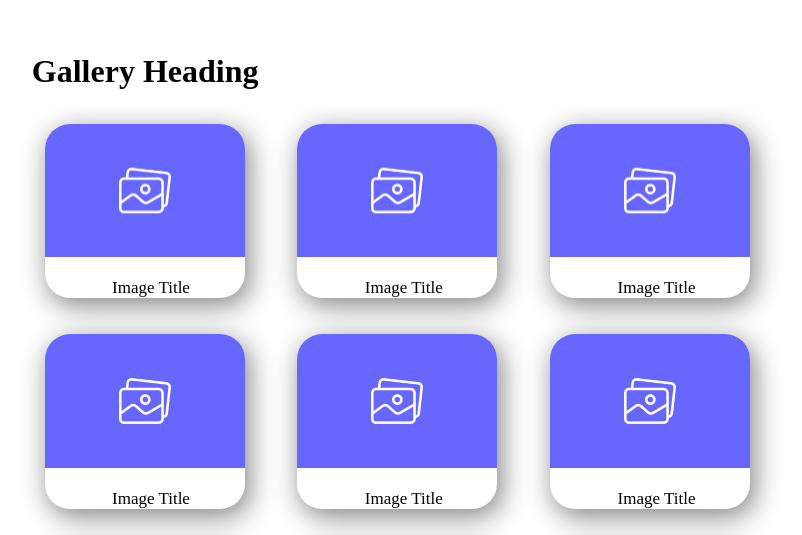
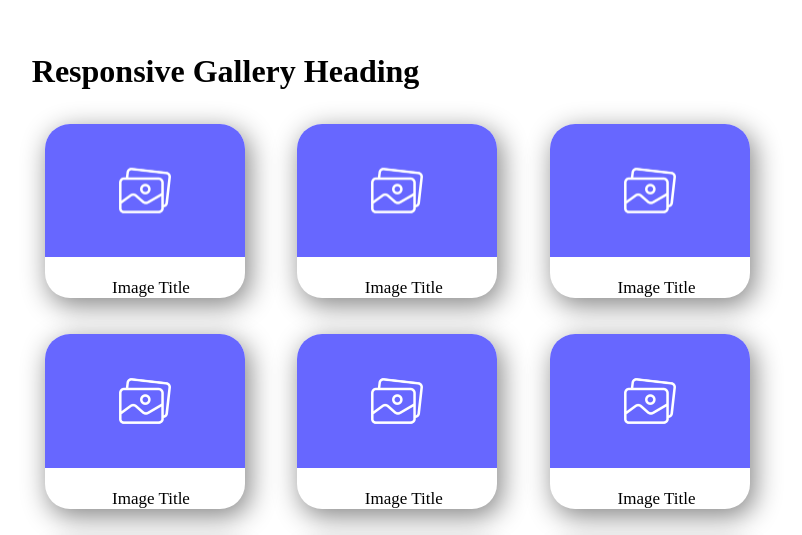
Before and after one commit to tzejnelovic/responsive-gallery, a plain HTML site: page gallery/index.html in a window 1280 px wide. Shown: the part 200-735 px from the top of the page, without its empty margins (229-1031 px from the left). Drawn offline with Linux system fonts and the light colour scheme.

Commit message:
Update index.html

```diff
--- a/gallery/index.html
+++ b/gallery/index.html
@@ -9,7 +9,7 @@
 <body>
 
     <div class="gallery1">
-        <h1>Gallery Heading</h1>
+        <h1>Responsive Gallery Heading</h1>
         <div class="gallery">
             <div class="item">
                 <div class="image">
```
